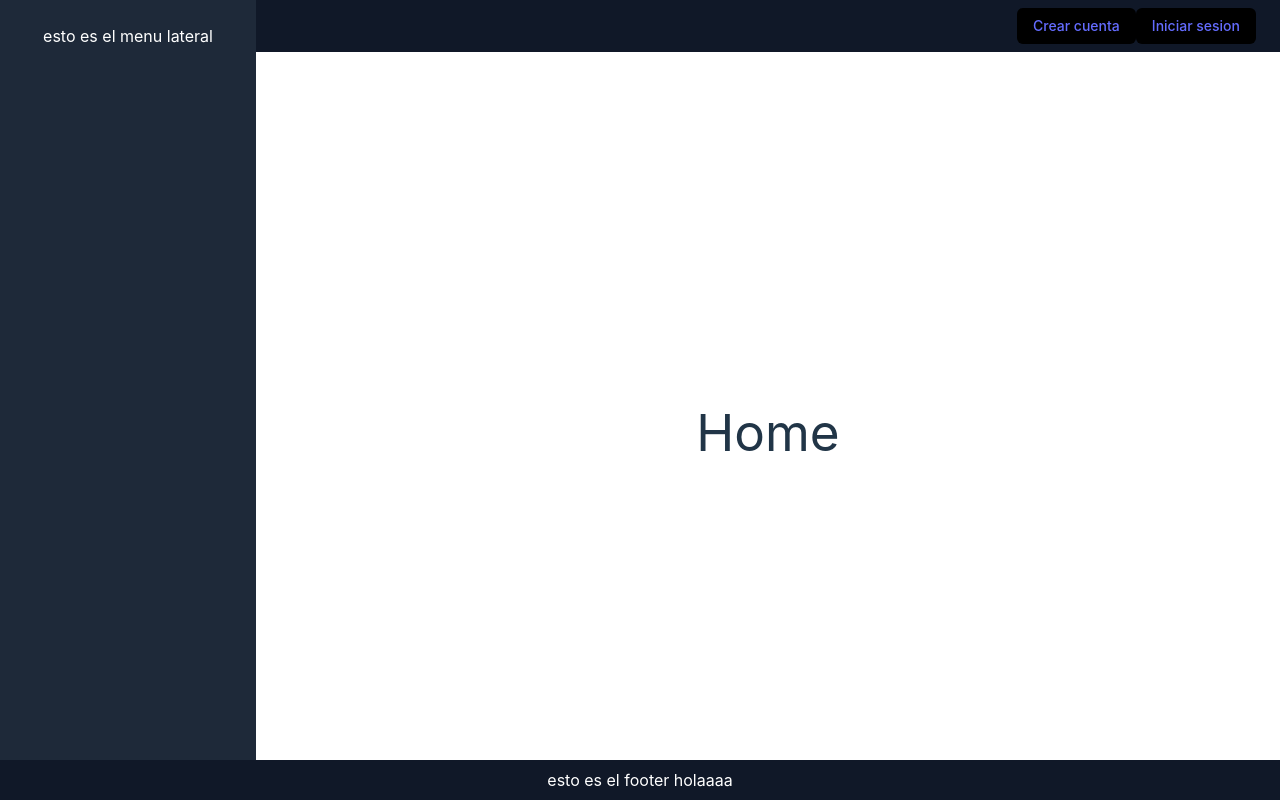
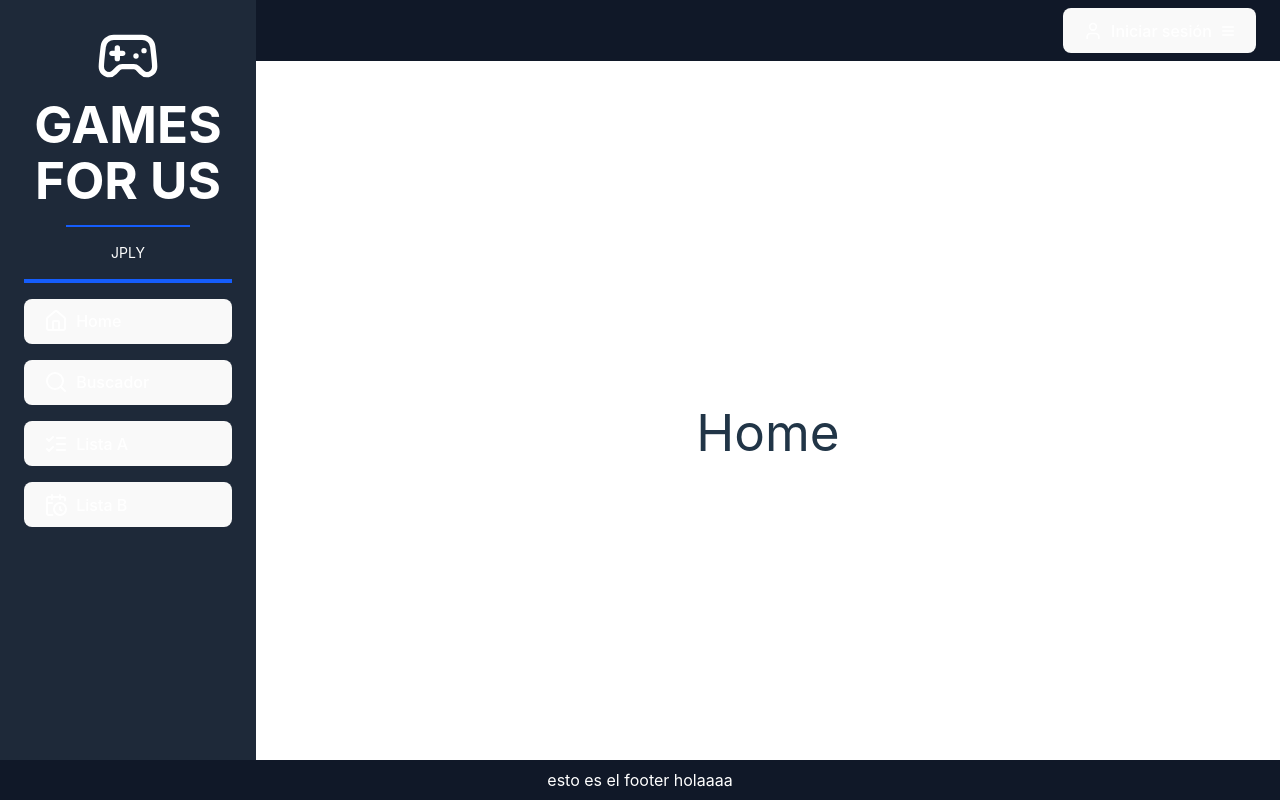
Before and after one commit to JPLY-XYZ/games-for-us-jply_xyz, a React (Vite) app: page / in a window 1280 px wide. Built offline with nearby package versions, Linux system fonts and the light colour scheme.

Commit message:
Cambios menores

```diff
--- a/package.json
+++ b/package.json
@@ -13,6 +13,7 @@
     "@tailwindcss/vite": "^4.0.6",
     "crypto-js": "^4.2.0",
     "jsrsasign": "^11.1.0",
+    "lucide-react": "^0.475.0",
     "react": "^19.0.0",
     "react-dom": "^19.0.0",
     "react-router-dom": "^7.1.5",
--- a/src/BaseLayout.jsx
+++ b/src/BaseLayout.jsx
@@ -1,5 +1,6 @@
 import React from "react";
 import Header from "./components/Header";
+import Aside from "./components/Aside";
 function BaseLayout({ children }) {
   return (
     <>
@@ -7,7 +8,7 @@ function BaseLayout({ children }) {
        <Header />
       </header>
       <aside className="fixed bottom-0 left-0 w-full h-auto bg-gray-800 text-white p-6 md:top-0 md:left-0 md:h-screen md:w-64 md:order-first">
-        esto es el menu lateral
+       <Aside />
       </aside>
       <main className="mt-16 md:ml-64 p-6 order-first md:order-none">
         {children}
--- /dev/null
+++ b/src/components/Aside.jsx
@@ -0,0 +1,42 @@
+import {
+  CalendarClock,
+  Gamepad2,
+  Home,
+  ListChecks,
+  Search,
+} from "lucide-react";
+
+function Aside() {
+  return (
+    <>
+      <div className=" hidden sm:flex flex-col items-center">
+        <Gamepad2 className="w-16 h-16 mb-2" />
+        <h1 className="text-xl font-bold">GAMES FOR US</h1>
+        <hr className="my-4 border-blue-600 border-1 w-[60%]" />
+        <p className="text-sm">JPLY</p>
+        <hr className="my-4 border-blue-600 border-2 w-[100%]" />
+      </div>
+
+      <div className="grid sm:grid-cols-1 grid-cols-4 md:grid-rows-4 gap-4">
+        <button className="flex items-center  px-4 py-2 bg-gray-600 text-white rounded-lg hover:bg-gray-700 focus:outline-none gap-2">
+          <Home />
+          <span className="hidden md:inline">Home</span>
+        </button>
+        <button className="flex items-center px-4 py-2 bg-gray-600 text-white rounded-lg hover:bg-gray-700 focus:outline-none gap-2">
+          <Search />
+          <span className="hidden md:inline">Buscador</span>
+        </button>
+        <button className="flex items-center px-4 py-2 bg-gray-600 text-white rounded-lg hover:bg-gray-700 focus:outline-none gap-2">
+          <ListChecks />
+          <span className="hidden md:inline">Lista A</span>
+        </button>
+        <button className="flex items-center px-4 py-2 bg-gray-600 text-white rounded-lg hover:bg-gray-700 focus:outline-none gap-2">
+          <CalendarClock />
+          <span className="hidden md:inline">Lista B</span>
+        </button>
+      </div>
+    </>
+  );
+}
+
+export default Aside;
--- a/src/components/auth/AuthHeaderButton.jsx
+++ b/src/components/auth/AuthHeaderButton.jsx
@@ -1,33 +1,77 @@
 import React from "react";
 import { Link } from "react-router-dom";
 import { useAuth } from "../../context/AuthContext";
+import { useState } from "react";
+import { Menu, X, User, LogOut, Settings, LogIn, AtSign } from "lucide-react";
+
+function AuthHeaderButton() {
+  const { isAuthenticated, user, logout } = useAuth();
+  const [isOpen, setIsOpen] = useState(false);
 
 
+  return (
+    <div className="flex justify-end">
+      <div className="relative inline-block text-left">
+        <button
+          onClick={() => setIsOpen(!isOpen)}
+          className="flex items-center gap-2 bg-gray-200 p-2 rounded-xl hover:bg-gray-300 transition"
+        >
+          {isAuthenticated ? (
+            <>
+              <img
+                src={user?.avatar_url}
+                alt="User"
+                className="w-8 h-8 rounded-full mr-2"
+              />
+              <span className="hidden sm:inline">{user?.nickname}</span>
+            </>
+          ) : (
+            <>
+              <User className="w-5 h-5" />
+              <span className="hidden sm:inline">Iniciar sesión</span>
+            </>
+          )}
 
-function AuthHeaderButton() {
+          {isOpen ? <X className="w-4 h-4" /> : <Menu className="w-4 h-4" />}
+        </button>
 
-  const { isAuthenticated, user, login, logout } = useAuth();
-
-  if (isAuthenticated) {
-    return (<div className="flex justify-end"><button onClick={logout} className="px-4 py-2 text-sm font-medium text-black bg-black rounded-md hover:bg-gray-900" >Cerrar sesion</button></div>);
-  } else {
-    return (
-      <div className="flex justify-end">
-        <Link
-          className="px-4 py-2 text-sm font-medium text-black bg-black rounded-md hover:bg-gray-900"
-          to="/register"
-        >
-          Crear cuenta
-        </Link>
-        <Link
-          className="px-4 py-2 text-sm font-medium text-black bg-black rounded-md hover:bg-gray-900"
-          to="/login"
-        >
-          Iniciar sesion
-        </Link>
+        {isOpen && (
+          <div className="absolute right-0 mt-2 w-48 bg-white shadow-lg rounded-xl overflow-hidden z-50">
+            <ul className="text-gray-700">
+              {isAuthenticated ? (
+                <>
+                  <li className="p-3 hover:bg-gray-100 cursor-pointer flex items-center gap-2">
+                    <Settings className="w-4 h-4" /> Configuración
+                  </li>
+                  <li
+                    onClick={logout}
+                    className="p-3 hover:bg-gray-100 cursor-pointer flex items-center gap-2"
+                  >
+                    <LogOut className="w-4 h-4" /> Cerrar sesión
+                  </li>
+                </>
+              ) : (
+                <>
+                  <Link to="/login">
+                    <li className="p-3 hover:bg-gray-100 cursor-pointer flex items-center gap-2">
+                      <LogIn className="w-4 h-4" />
+                      Iniciar sesión
+                    </li>
+                  </Link>
+                  <Link to="/login">
+                    <li className="p-3 hover:bg-gray-100 cursor-pointer flex items-center gap-2">
+                      <AtSign className="w-4 h-4" />
+                      Crear cuenta
+                    </li>
+                  </Link>
+                </>
+              )}
+            </ul>
+          </div>
+        )}
       </div>
-    );
-  }
+    </div>
+  );
 }
 
 export default AuthHeaderButton;
--- a/src/context/AuthContext.jsx
+++ b/src/context/AuthContext.jsx
@@ -23,15 +23,15 @@ export const AuthProvider = ({ children }) => {
         },
         body: savedUser,
       })
-      .then(response => {
-        if (response.ok) {
+        .then((response) => response.json()) // ✅ Resolvemos la promesa
+        .then(({body}) => {
+          console.log(body); // Ya es un objeto JSON
           console.log("Autenticación exitosa");
-          setUser(savedUser);
+          setUser(JSON.parse(body));
           setIsAuthenticated(true);
           console.log("Login exitoso");
-        }
         })
-      .catch(error => {
+        .catch((error) => {
           console.error("Error en la autenticación:", error);
         });
     }
@@ -55,25 +55,30 @@ export const AuthProvider = ({ children }) => {
     console.log("IV:", encryptedResult.iv);
     console.log("Encrypted Data:", encryptedResult.encryptedData);
 
-    const response = await fetch(import.meta.env.VITE_API_URL + "/api/auth/login", {
+    const response = await fetch(
+      import.meta.env.VITE_API_URL + "/api/auth/login",
+      {
         method: "POST",
         headers: {
           "Content-Type": "application/json",
           "x-api-key": import.meta.env.VITE_CLIENT_API_KEY,
         },
         body: JSON.stringify(encryptedResult),
-    });
+      }
+    );
 
     if (!response.ok) {
       console.log("Error en la solicitud:", response.status);
     }
 
     if (response.ok) {
-      const {body} = await response.json();
+      const { body } = await response.json();
 
-      setUser(body);
+      console.log(JSON.parse(body.userData));
+
+      setUser(JSON.parse(body.userData));
       setIsAuthenticated(true);
-      localStorage.setItem("user", body); // Crear el item en el localStorage
+      localStorage.setItem("user", body.loginToken); // Crear el item en el localStorage
 
       console.log("Login exitoso");
     }
```
Also changed, not shown: src/components/auth/LoginForm.jsx (+0 -7 lines), 1 other file (tests, documents, lock files or other folders). Lines whose indentation alone changed are shown as unchanged.
